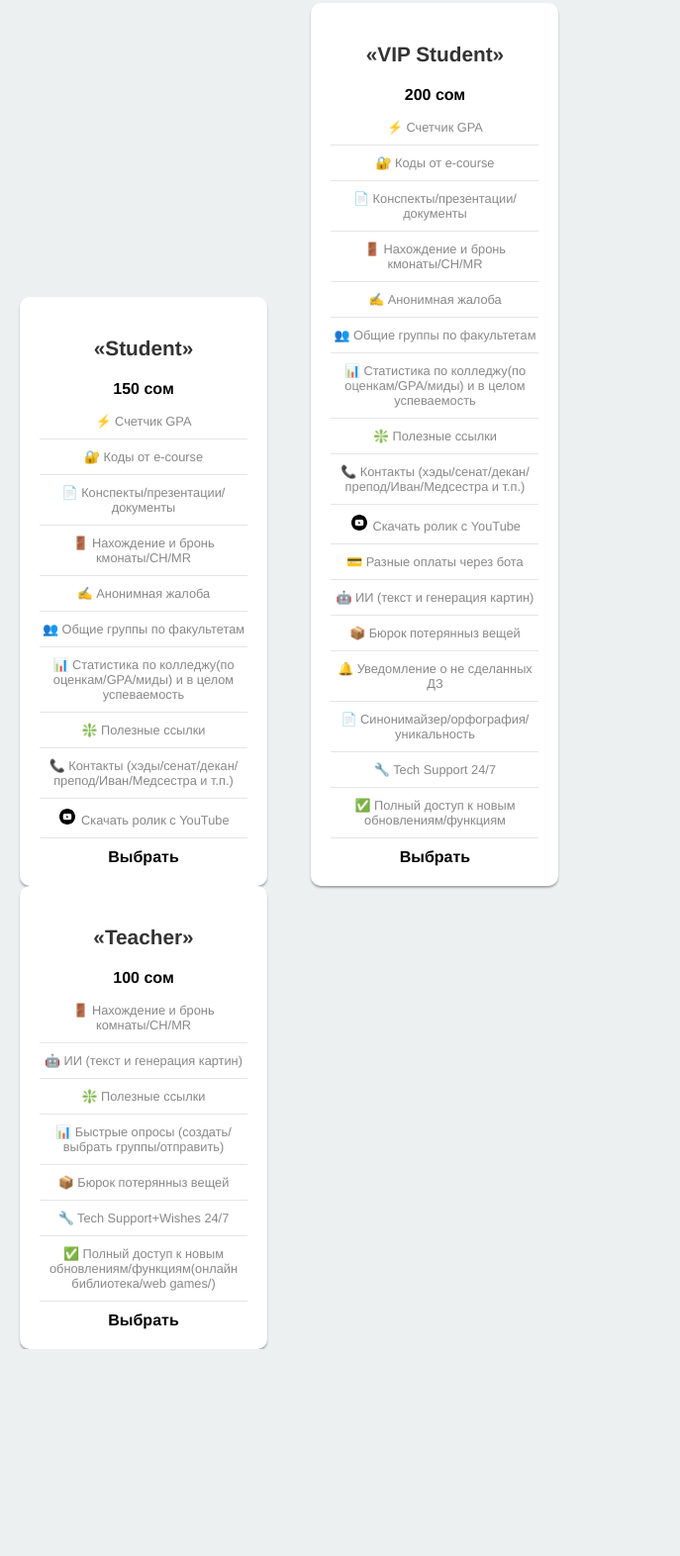
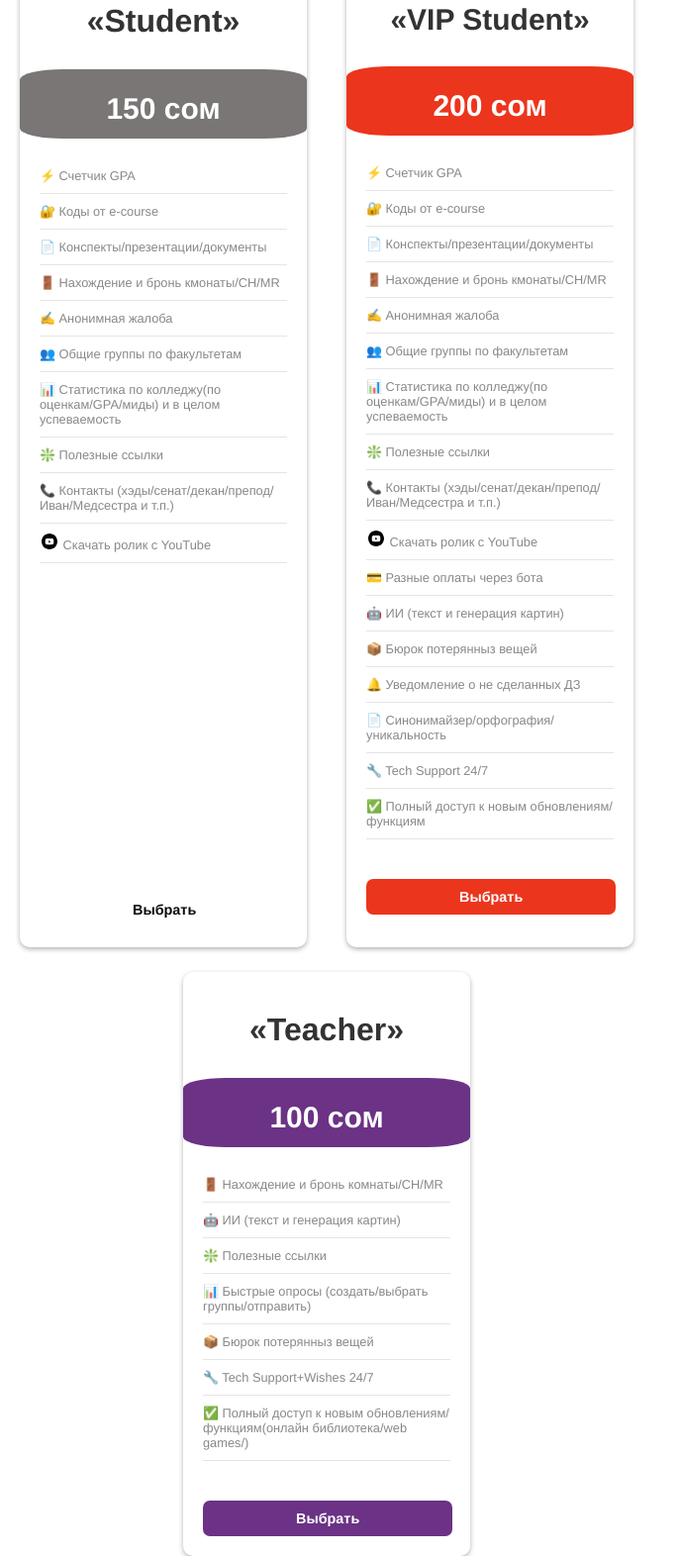
Before and after one commit to W12iteCrow/W12iteCrow.github.io, a PHP site: page / in a window 1280 px wide. Shown: the part 301-1873 px from the top of the page at 99% size, without its empty margins (0-687 px from the left). Before the commit the page ends 1664 px from the top, so only its background shows below. Run offline with PHP 8.4, Linux system fonts and the light colour scheme; some libraries are stand-ins or nearby versions.

Commit message:
Update style.css

```diff
--- a/style.css
+++ b/style.css
@@ -1,17 +1,51 @@
-* {
+/* * {
    box-sizing: border-box;
-}
+} */
 
 body {
    margin: 0;
    font-size: 16px;
    font-family: Helvetica;
-	background: #ECF0F1;
+   background:white;
 }
 
-.wrap .wrap2 {
+.headline {
+   display: inline-block;
+
+}
+
+.headline img {
+   max-width: 100%;
+   height: 110%;
+   margin-bottom: -40px;
+}
+/* }
+.headline-text1 {
+   font-size: 36px;
+   color: #333333;
+   margin-top: -20px;
+   margin-bottom: 50px;
+   color: #5D5D5D;
+}
+.headline-text2 {
+   font-size: 36px;
+   color: #333333;
+   margin-top: -42px;
+   margin-bottom: 50px;
+   color: #5D5D5D;
+} */
+
+.wrap {
    max-width: 660px;
-	margin: 50px auto 0 auto;
+   /* margin: 50px auto 0 auto; */
+   text-align: center;
+   display: flex;
+   justify-content: center;
+}
+.wrap2 {
+   max-width: 660px;
+   margin-top: 25px;
+   /* margin: 50px auto 0 auto; */
    text-align: center;
    display: flex;
    justify-content: center;
@@ -21,11 +55,11 @@ body {
    display: inline-block;
    margin: 0 20px;
    width: 250px;
-	background: white;
-	text-align: center;
+   background: rgb(255, 255, 255);
+   text-align: left;
    padding: 20px;
    border-radius: 10px;
-	box-shadow: 0 2px 2px rgba(0, 0, 0, 0.3);
+   box-shadow: 0 2px 5px rgba(0, 0, 0, 0.3);
 }
 
 .box2 {
@@ -33,10 +67,10 @@ body {
    margin: 0 20px;
    width: 250px;
    background: white;
-	text-align: center;
+   text-align: left;
    padding: 20px;
    border-radius: 10px;
-	box-shadow: 0 2px 2px rgba(0, 0, 0, 0.3);
+   box-shadow: 0 2px 5px rgba(0, 0, 0, 0.3);
 }
 
 .box3 {
@@ -44,10 +78,10 @@ body {
    margin: 0 20px;
    width: 250px;
    background: white;
-	text-align: center;
+   text-align: left;
    padding: 20px;
    border-radius: 10px;
-	box-shadow: 0 2px 2px rgba(0, 0, 0, 0.3);
+   box-shadow: 0 2px 5px rgba(0, 0, 0, 0.3);
 }
 
 .blue {
@@ -66,18 +100,51 @@ h2 {
    font-weight: 100;
    letter-spacing: 1px;
 }
+.title{
+   font-size: 32px;
+   text-align: center;
+}
 
-.price {
-	height: 110px;
-	width: 110px;
+.title-vip {
+   font-size: 30px;
+   text-align: center;
+}
+
+.price1 {
+   height: 70px;
+   width: 290px;
+   text-align: center;
+   background-color: #7a7676;
+   border-radius: 15%;
+   line-height: 80px;
+   color: #FFF;
+   font-size: 30px;
+   font-weight: 100px;
+   margin-left: -20px;
+}
+.price2 {
+   height: 70px;
+   width: 290px;
    text-align: center;
    background-color: #EC351D;
-	border-radius: 50%;
-	line-height: 110px;
+   border-radius: 15%;
+   line-height: 80px;
    color: #FFF;
-	font-size: 1.4em;
-	font-weight: 100;
-	margin: 20px auto;
+   font-size: 30px;
+   font-weight: 100px;
+   margin-left: -20px;
+}
+.price3 {
+   height: 70px;
+   width: 290px;
+   text-align: center;
+   background-color: #6b3285;
+   border-radius: 15%;
+   line-height: 80px;
+   color: #FFF;
+   font-size: 30px;
+   font-weight: 100px;
+   margin-left: -20px;
 }
 
 .blue .price {
@@ -100,19 +167,37 @@ h2 {
    border-bottom: 1px solid rgba(0, 0, 0, 0.1);
 }
 
-button {
+body a {
    text-decoration: none;
    display: inline-block;
-	margin: 20px auto;
-	padding: 10px 20px;
-	background: #EC351D;
-	border-radius: 5px;
-	color: white;
-	font-size: 0.75em;
-	font-weight: 100;
+   margin-top: 30px;
+   padding: 10px 94px;
+   border-radius: 7px;
+   color: rgb(10, 10, 10);
+   font-size: 0.9em;
+   font-weight: 200;
    transition: 0.7s ease-in-out;
 }
 
-button:hover {
-	background: #A52514
+.button1 {
+   background: white;
+   margin-top: 322px;
 }
+.button2 {
+   background: #EC351D;
+   color: rgb(255, 255, 255);
+}
+.button3 {
+   background: #6b3285;
+   color: rgb(255, 255, 255);
+}
+
+.button1:hover {
+   background: #f0ec09
+}
+.button2:hover {
+   background: #f0ec09
+}
+.button3:hover {
+   background: #f0ec09
+}
```
Lines whose indentation alone changed are shown as unchanged.
